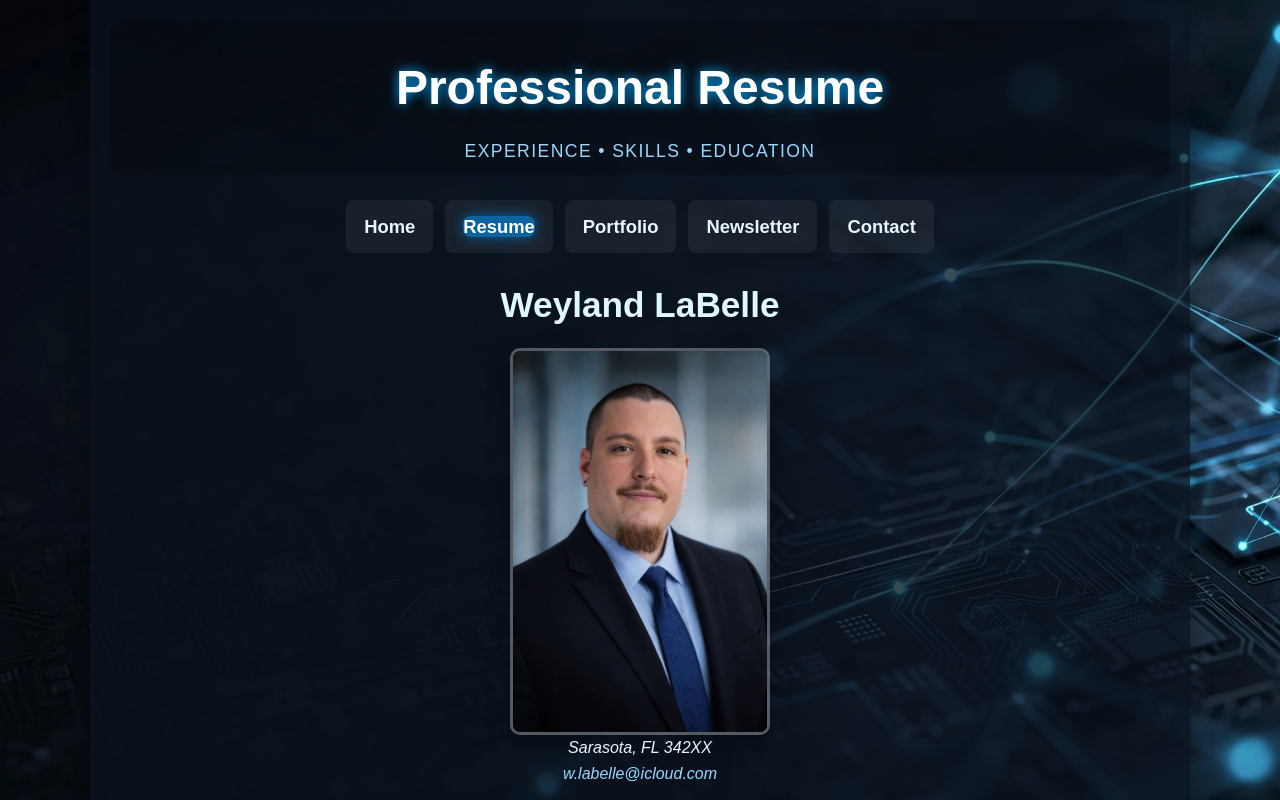
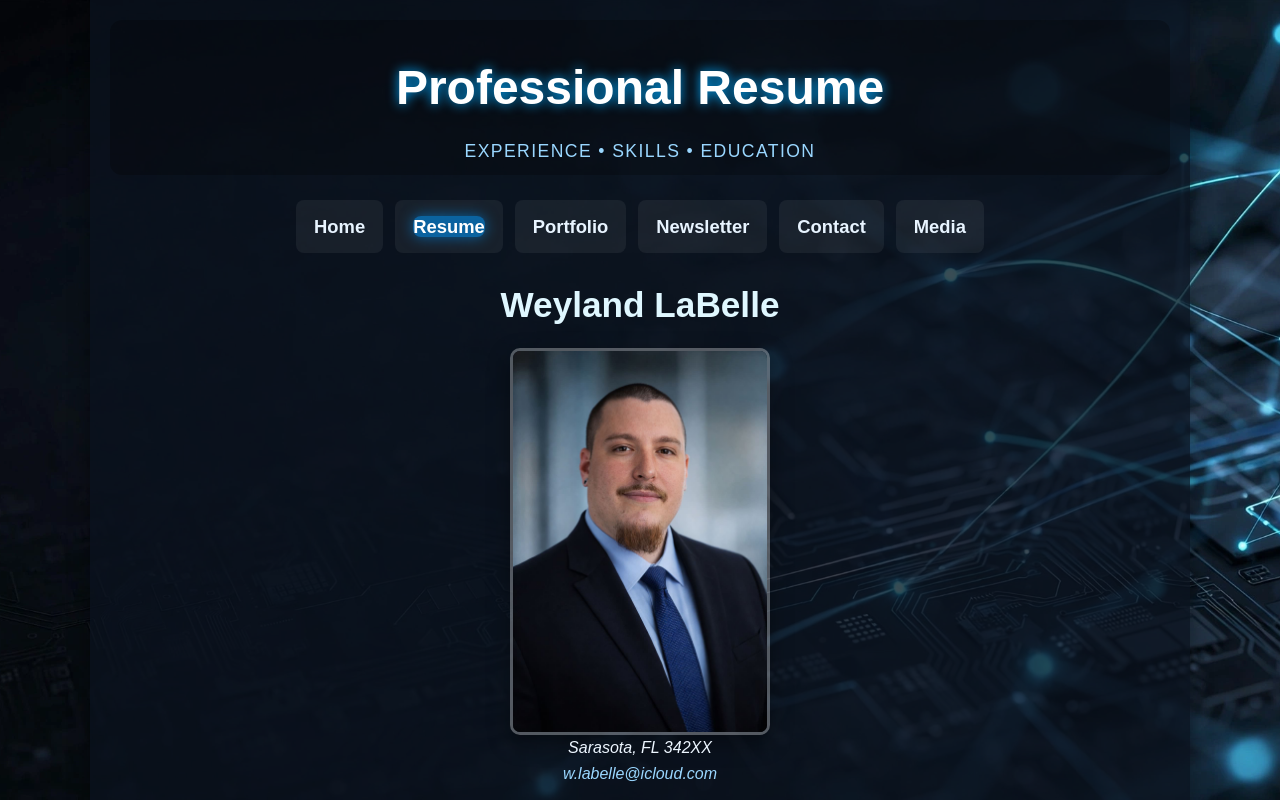
Before and after one commit to Grimlock941/weylandlabelle.github.io, a plain HTML site: page resume.html in a window 1280 px wide. Shown: the top 800 px of the page. Drawn offline with Linux system fonts and the light colour scheme.

Commit message:
Add Media link to navigation in resume.html

```diff
--- a/resume.html
+++ b/resume.html
@@ -23,6 +23,7 @@
         <li><a href="Portfolio.html">Portfolio</a></li>
         <li><a href="Newsletter.html">Newsletter</a></li>
         <li><a href="Contact.html">Contact</a></li>
+        <li><a href="Media.html">Media</a></li>
     </ul>
 </nav>
 
```
